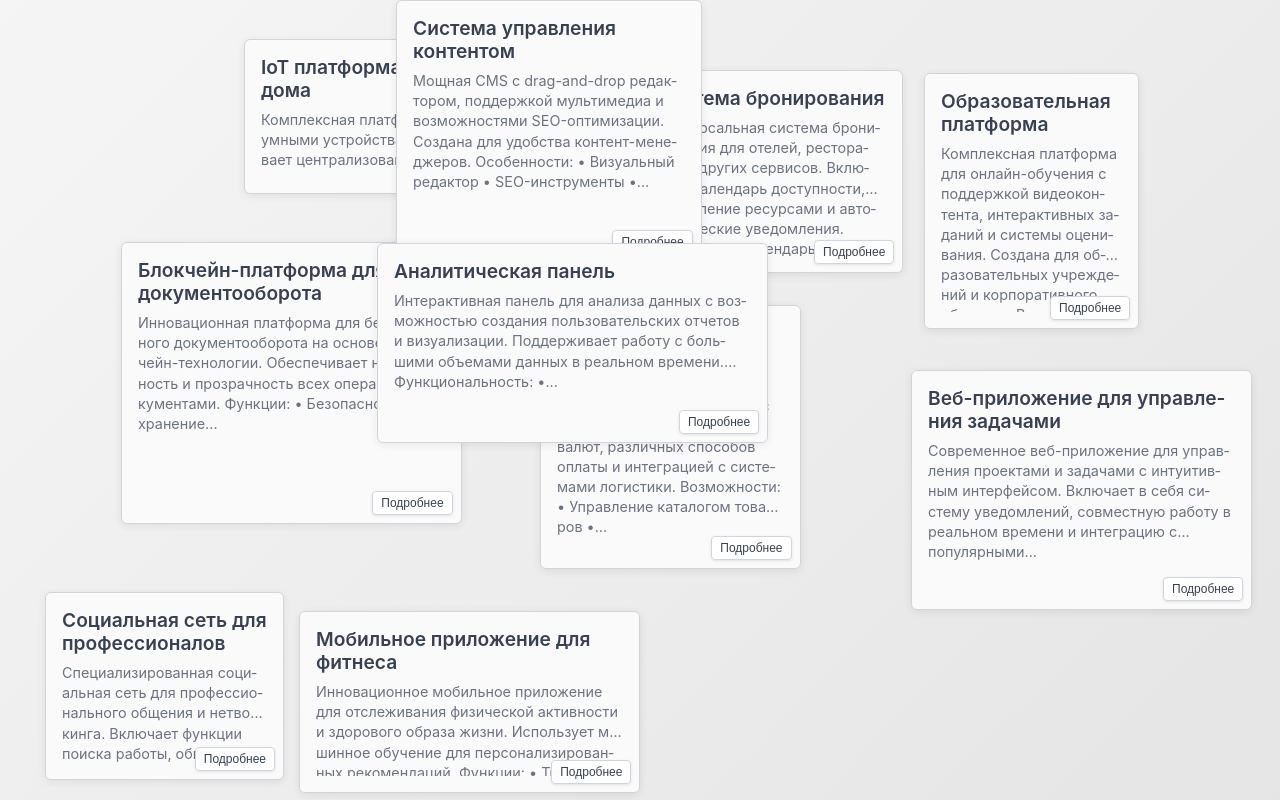
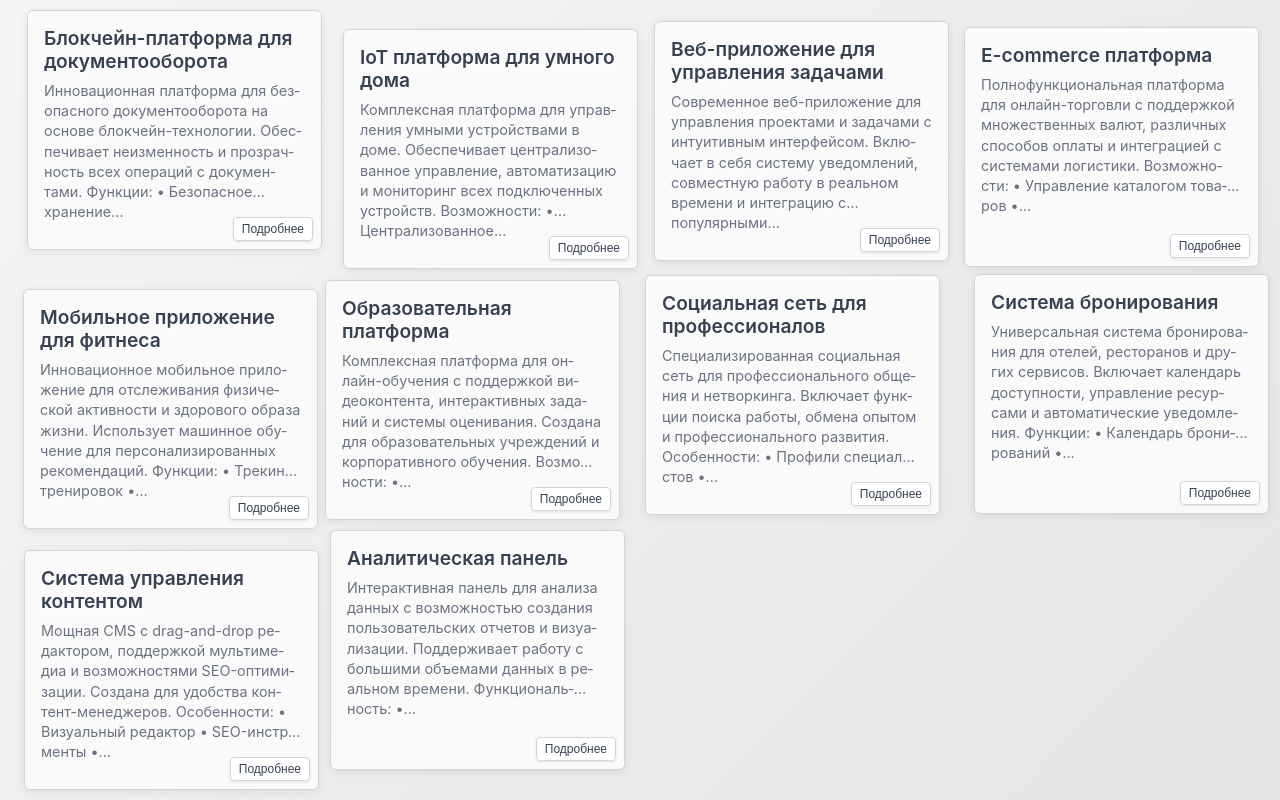
Before and after one commit to malo222kag/Newspaper-wall, a Django app: page / in a window 1280 px wide. Run offline with Django 5.2, Linux system fonts and the light colour scheme; data comes from the database, SQL or seed files in the repository.

Commit message:
Implement adaptive grid layout that fills space and scales with project count

```diff
--- a/static/wall/layout.js
+++ b/static/wall/layout.js
@@ -1,74 +1,61 @@
-class RandomLayoutGenerator {
+class AdaptiveLayoutGenerator {
     constructor(containerWidth, containerHeight) {
         this.containerWidth = containerWidth;
         this.containerHeight = containerHeight;
-        this.minWidth = 200;
-        this.minHeight = 150;
-        this.maxWidth = 400;
-        this.maxHeight = 300;
         this.padding = 20;
     }
 
     generateLayout(projects) {
-        const rectangles = [];
-        const usedPositions = [];
+        if (projects.length === 0) return [];
 
         // Перемешиваем проекты
         const shuffledProjects = this.shuffleArray([...projects]);
 
+        // Рассчитываем размеры блоков в зависимости от количества
+        const { rows, cols } = this.calculateGridDimensions(projects.length);
+        const blockWidth = (this.containerWidth - this.padding * (cols + 1)) / cols;
+        const blockHeight = (this.containerHeight - this.padding * (rows + 1)) / rows;
+
+        const rectangles = [];
+
         for (let i = 0; i < shuffledProjects.length; i++) {
-            const project = shuffledProjects[i];
-            const rect = this.findRandomPosition(usedPositions);
+            const row = Math.floor(i / cols);
+            const col = i % cols;
+
+            // Добавляем случайное смещение для более интересного вида
+            const randomOffsetX = (Math.random() - 0.5) * this.padding;
+            const randomOffsetY = (Math.random() - 0.5) * this.padding;
+
+            const x = this.padding + col * (blockWidth + this.padding) + randomOffsetX;
+            const y = this.padding + row * (blockHeight + this.padding) + randomOffsetY;
+
             rectangles.push({
-                project: project,
-                x: rect.x,
-                y: rect.y,
-                width: rect.width,
-                height: rect.height
+                project: shuffledProjects[i],
+                x: Math.max(0, x),
+                y: Math.max(0, y),
+                width: blockWidth,
+                height: blockHeight
             });
-            usedPositions.push(rect);
         }
 
         return rectangles;
     }
 
-    findRandomPosition(usedPositions) {
-        let attempts = 0;
-        const maxAttempts = 100;
+    calculateGridDimensions(count) {
+        if (count === 1) return { rows: 1, cols: 1 };
+        if (count === 2) return { rows: 1, cols: 2 };
+        if (count === 3) return { rows: 2, cols: 2 };
+        if (count === 4) return { rows: 2, cols: 2 };
+        if (count === 5) return { rows: 2, cols: 3 };
+        if (count === 6) return { rows: 2, cols: 3 };
+        if (count === 7) return { rows: 3, cols: 3 };
+        if (count === 8) return { rows: 3, cols: 3 };
+        if (count === 9) return { rows: 3, cols: 3 };
 
-        while (attempts < maxAttempts) {
-            const width = this.minWidth + Math.random() * (this.maxWidth - this.minWidth);
-            const height = this.minHeight + Math.random() * (this.maxHeight - this.minHeight);
-            const x = Math.random() * (this.containerWidth - width);
-            const y = Math.random() * (this.containerHeight - height);
-
-            const newRect = { x, y, width, height };
-
-            if (!this.overlapsWithAny(newRect, usedPositions)) {
-                return newRect;
-            }
-
-            attempts++;
-        }
-
-        // Если не удалось найти место, размещаем в случайном месте
-        const width = this.minWidth + Math.random() * (this.maxWidth - this.minWidth);
-        const height = this.minHeight + Math.random() * (this.maxHeight - this.minHeight);
-        const x = Math.random() * Math.max(0, this.containerWidth - width);
-        const y = Math.random() * Math.max(0, this.containerHeight - height);
-
-        return { x, y, width, height };
-    }
-
-    overlapsWithAny(newRect, usedPositions) {
-        return usedPositions.some(rect => this.overlaps(newRect, rect));
-    }
-
-    overlaps(rect1, rect2) {
-        return !(rect1.x + rect1.width < rect2.x ||
-                rect2.x + rect2.width < rect1.x ||
-                rect1.y + rect1.height < rect2.y ||
-                rect2.y + rect2.height < rect1.y);
+        // Для большего количества проектов
+        const cols = Math.ceil(Math.sqrt(count));
+        const rows = Math.ceil(count / cols);
+        return { rows, cols };
     }
 
     shuffleArray(array) {
@@ -153,7 +140,7 @@ class WallApp {
         const containerWidth = this.container.offsetWidth;
         const containerHeight = this.container.offsetHeight;
 
-        const generator = new RandomLayoutGenerator(containerWidth, containerHeight);
+        const generator = new AdaptiveLayoutGenerator(containerWidth, containerHeight);
         const rectangles = generator.generateLayout(this.projects);
 
         this.container.innerHTML = '';
--- a/wall/templates/wall/index.html
+++ b/wall/templates/wall/index.html
@@ -29,7 +29,7 @@
         </div>
     </div>
 
-    <script src="{% static 'wall/layout.js' %}?v=9"></script>
+    <script src="{% static 'wall/layout.js' %}?v=10"></script>
     <script>
         // Передаем данные в JS
         window.wallData = {
```
